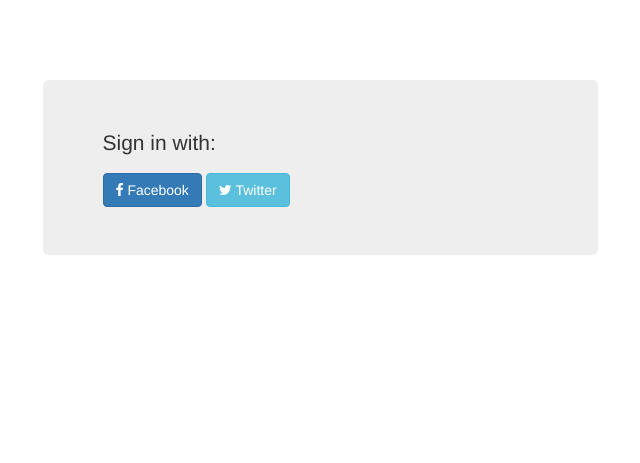
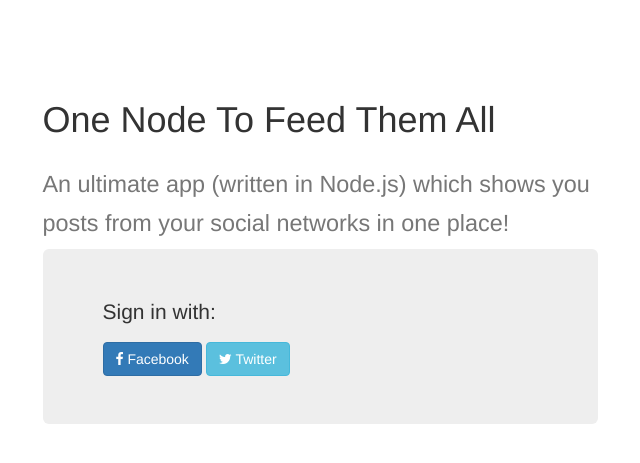
Before and after one commit to konkit/OneNodeToFeedThemAll, a Node server app: page / in a window 1280 px wide. Shown: the top 463 px of the page, without its empty margins (320-960 px from the left). Run offline with Node 20, Linux system fonts and the light colour scheme; some libraries are stand-ins or nearby versions.

Commit message:
Improved home page

```diff
--- a/views/index.ejs
+++ b/views/index.ejs
@@ -12,6 +12,14 @@
 <div class="container">
 	<div class="row">
 		<div class="col-md-6 col-md-offset-3">
+			<h1>One Node To Feed Them All</h1>
+			<h1>
+				<small>
+					An ultimate app (written in Node.js) which shows you
+					posts from your social networks in one place!
+				</small>
+			</h1>
+
 			<div class="jumbotron">
 				<p>Sign in with:</p>
 
```
